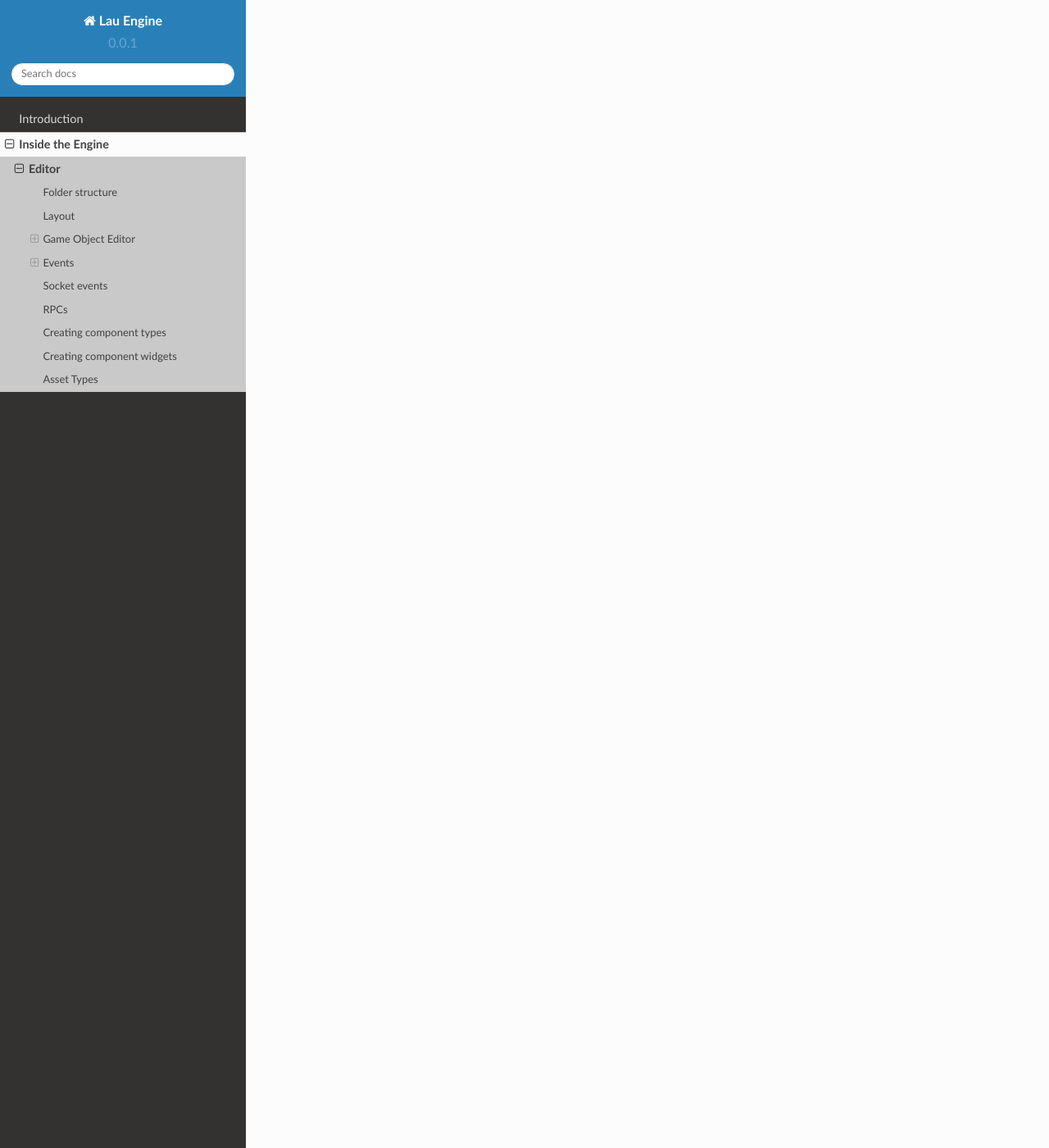
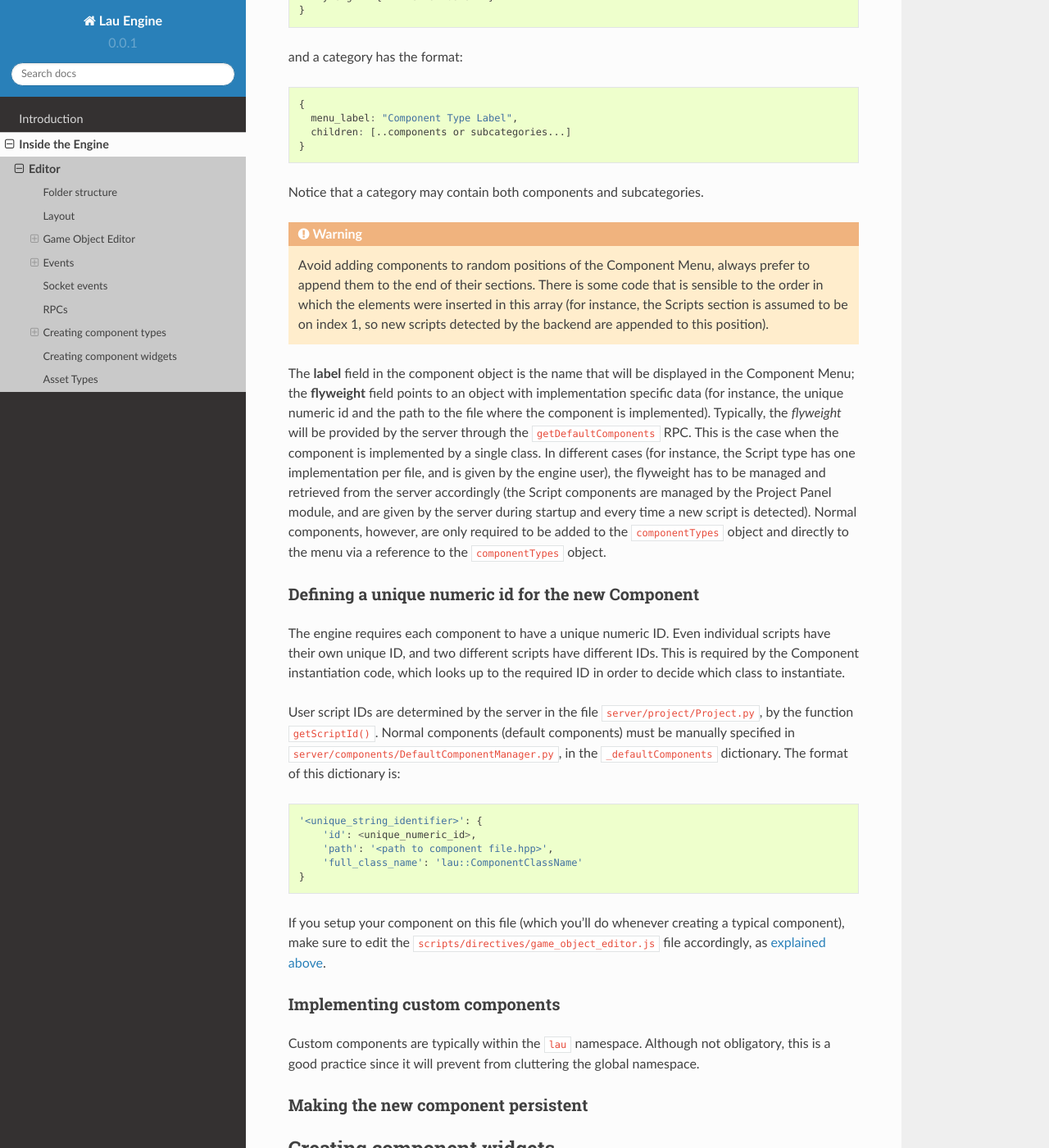
Before and after one commit to csantosbh/Lauen, a Sphinx documentation site: the page built from docs/source/editor.rst, in a window 1280 px wide and 1400 px high, scrolled down 5083 px. Shown: the whole window at 82% size. Built offline with Sphinx 7.4.7 and the Read the Docs theme 2.0.0, drawn with Linux system fonts in a browser that asks for light colours; some of the changed text lies outside the part shown.

Commit message:
Proceeding with documentation

```diff
--- a/docs/source/editor.rst
+++ b/docs/source/editor.rst
@@ -62,7 +62,6 @@
    :param inpClass: CSS class for the input tag.
    :param inpId:  ID for the input tag.
    :param sensitivity: Defines how much will the input value change for each pixel that the mouse moves. Default: ``0.109375``.
-
 
 ====
 Events
@@ -173,6 +172,96 @@
 ====
 Creating component types
 ====
+For each new component type (for instance, a Transform or a Script component), all of the following items are required:
+
+* **An editor view** An HTML template with the component's editable fields. Must be located inside ``views/directives/component_editors/``.
+* **Make the editor view loadable** Add a ``case 'transform_name'`` to make the new transform loadable in ``scripts/directives/component_editor.js``.
+* **Add the new component to the component menu** This involves editing the file ``scripts/directives/game_object_editor.js``, and the required changes will depend on the type of component you are creating. This step is explained in detail :ref:`down below <add-component-to-menu>`.
+* **Define a unique numeric id for the new component** This requires modifying **server** files in order to make these ids accessible from the whole project. It depends on the type of component being created, and is explained in detail :ref:`down below <define-unique-component-id>`.
+* **Implement the runtime for the new component** If you are implementing the runtime for this component, its path and class name must be specified in the :ref:`server as well <implementing-custom-components>`.
+* **Make the component persistent** In order to make the component persistent, that is, you must implement the code that will export it to a serializable format, and the code that will receive data in that format and transform it back into something that the editor can use. This is done in the file ``lau/component_prototypes.js``, and is explained :ref:`down below <persistent-components>`.
+
+.. _add-component-to-menu:
+
+----
+Adding new components to the Component Menu
+----
+The Component Menu displays all objects listed within ``$scope.gameObjectEditor.componentMenu``, defined in ``scripts/directives/game_object_editor.js``.
+
+This object is an array of dictionaries. Within this array, a component type is a dictionary in the format:
+
+.. code-block:: javascript
+
+   {
+     menu_label: "Component Type Label",
+     flyweight: {..internal data...}
+   }
+
+and a category has the format:
+
+.. code-block:: javascript
+
+   {
+     menu_label: "Component Type Label",
+     children: [..components or subcategories...]
+   }
+
+Notice that a category may contain both components and subcategories.
+
+.. warning::
+
+   Avoid adding components to random positions of the Component Menu, always
+   prefer to append them to the end of their sections. There is some code that
+   is sensible to the order in which the elements were inserted in this array
+   (for instance, the Scripts section is assumed to be on index 1, so new
+   scripts detected by the backend are appended to this position).
+
+
+The **label** field in the component object is the name that will be displayed
+in the Component Menu; the **flyweight** field points to an object with
+implementation specific data (for instance, the unique numeric id and the path
+to the file where the component is implemented). Typically, the *flyweight*
+will be provided by the server through the ``getDefaultComponents`` RPC. This
+is the case when the component is implemented by a single class. In different
+cases (for instance, the Script type has one implementation per file, and is
+given by the engine user), the flyweight has to be managed and retrieved from
+the server accordingly (the Script components are managed by the Project Panel
+module, and are given by the server during startup and every time a new script
+is detected). Normal components, however, are only required to be added to the ``componentTypes`` object and directly to the menu via a reference to the ``componentTypes`` object.
+
+.. _define-unique-component-id:
+
+----
+Defining a unique numeric id for the new Component
+----
+The engine requires each component to have a unique numeric ID. Even individual scripts have their own unique ID, and two different scripts have different IDs. This is required by the Component instantiation code, which looks up to the required ID in order to decide which class to instantiate.
+
+User script IDs are determined by the server in the file ``server/project/Project.py``, by the function ``getScriptId()``. Normal components (default components) must be manually specified in ``server/components/DefaultComponentManager.py``, in the ``_defaultComponents`` dictionary. The format of this dictionary is:
+
+.. code-block:: python
+
+   '<unique_string_identifier>': {
+       'id': <unique_numeric_id>,
+       'path': '<path to component file.hpp>',
+       'full_class_name': 'lau::ComponentClassName'
+   }
+
+If you setup your component on this file (which you'll do whenever creating a typical component), make sure to edit the ``scripts/directives/game_object_editor.js`` file accordingly, as :ref:`explained above <add-component-to-menu>`.
+
+.. _implementing-custom-components:
+
+----
+Implementing custom components
+----
+
+Custom components are typically within the ``lau`` namespace. Although not obligatory, this is a good practice since it will prevent from cluttering the global namespace.
+
+.. _persistent-components:
+
+------
+Making the new component persistent
+------
+
 
 ====
 Creating component widgets
```
Also changed, not shown: other parts of docs/source/editor.rst (+1 -1 lines), 3 other files.
